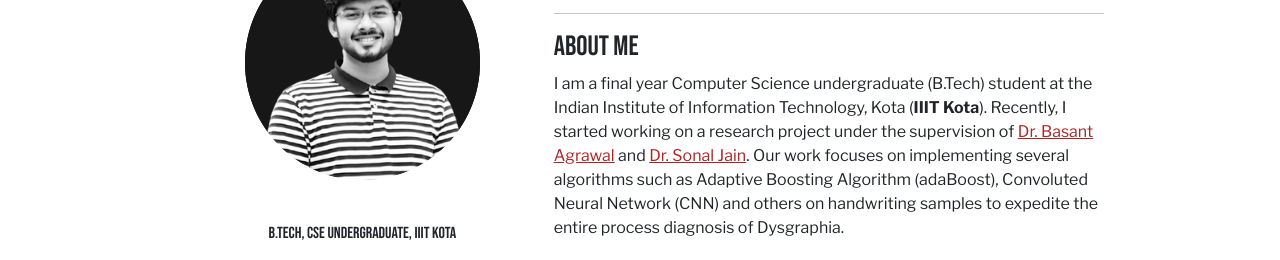
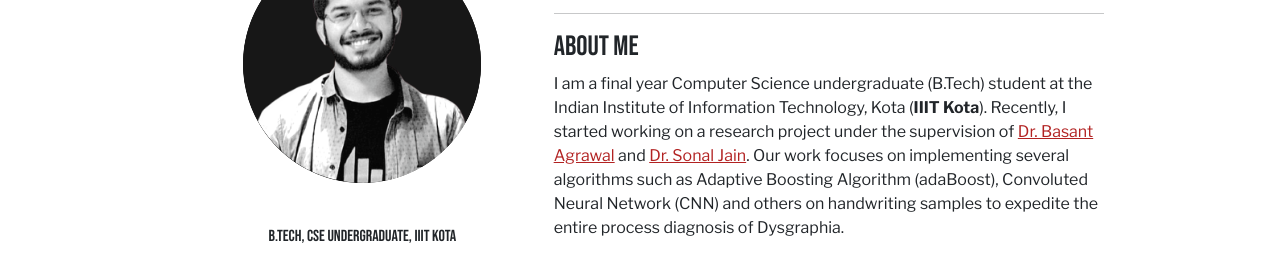
Before and after one commit to Sanatan-Shrivastava/Sanatan-Shrivastava.github.io, a website: page index.html in a window 1280 px wide. Shown: the part 156-416 px from the top of the page. Drawn offline with nearby package versions, Linux system fonts and the light colour scheme; files that its build step writes are made by us from their sources.

Commit message:
Added photo

```diff
--- a/index.html
+++ b/index.html
@@ -63,7 +63,7 @@
             <div style="padding-left: 10%;" class="col-md-5">
                 <div class="position-sticky" style="top: 2rem;">
                     <div class="p-4 mb-3 rounded text-center">
-                        <img src="./assets/img/sanatan.png" alt="">
+                        <img src="./assets/img/dp.png" alt="">
                     </div>
                     <div class="p-1 rounded text-center">
                         <h6>B.Tech, CSE undergraduate, IIIT Kota</h6>
```
Also changed, not shown: publications.html (+1 -1 lines), assets/img/dp.png (added), 3 other files.
